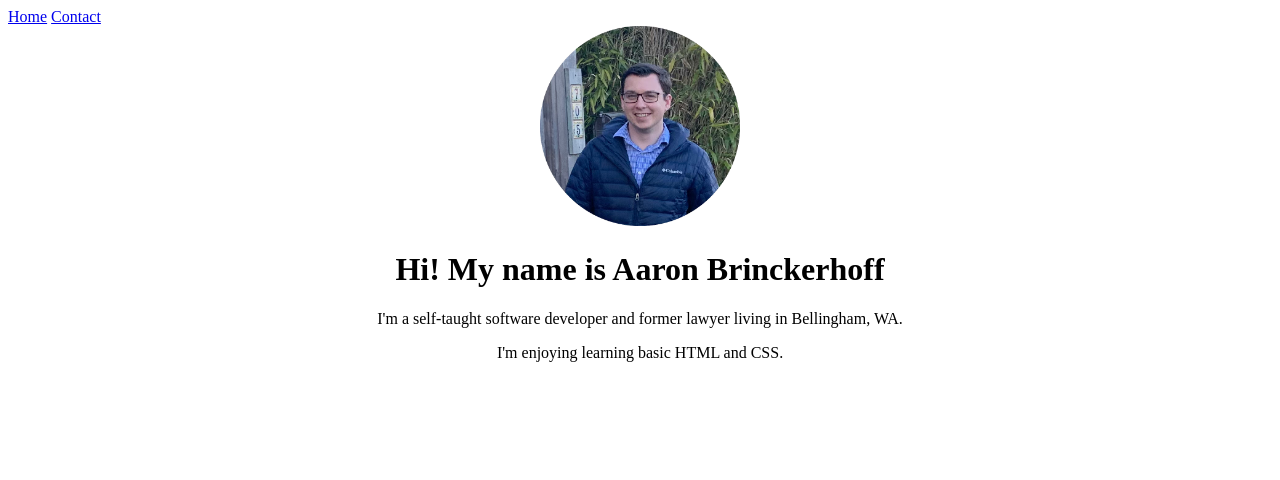
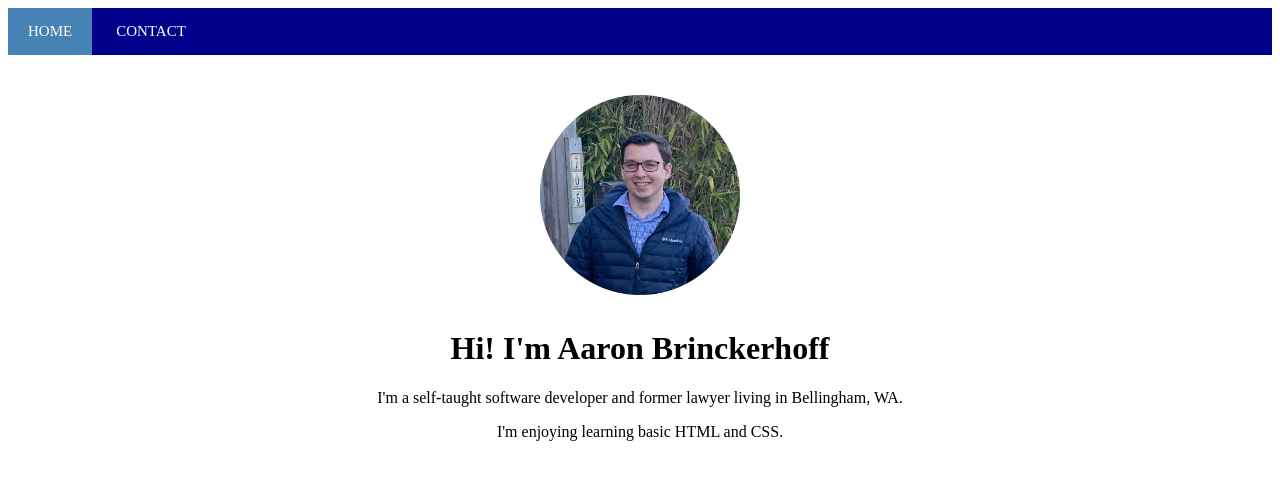
Before and after one commit to AaronAWB/personal_website, a plain HTML site: page index.html in a window 1280 px wide. Drawn offline with Linux system fonts and the light colour scheme.

Commit message:
add navigation bar

```diff
--- a/index.html
+++ b/index.html
@@ -4,19 +4,26 @@
     <meta charset="UTF-8">
     <meta http-equiv="X-UA-Compatible" content="IE=edge">
     <meta name="viewport" content="width=device-width, initial-scale=1.0">
-    <title>Aaron Brinckerhoff</title>
+    <title>Home Page</title>
     <link rel="stylesheet" href="styles.css">
 </head>
+
 <body>
-    <div>
-        <a href="#">Home</a>
-        <a href="contact.html">Contact</a>
+    <header>
+        <nav>
+            <ul>
+                <li class="current"><a href="#">Home</a></li>
+                <li class="new"><a href="contact.html">Contact</a></li>
+            </ul>
+        </nav>
+    </header>
+
+    <div class="image_container">
+        <img src="images/aaron.jpg" alt="headshot" height="200px" width="200px">
     </div>
-    <div class="image_container">
-        <img src="images/aaron.jpg" height="200px" width="200px">
-    </div>
+
     <div class="text_container">
-        <h1>Hi! My name is Aaron Brinckerhoff</h1>
+        <h1>Hi! I'm Aaron Brinckerhoff</h1>
         <p>I'm a self-taught software developer and former lawyer living in Bellingham, WA.</p>
         <p>I'm enjoying learning basic HTML and CSS.</p>
     </div>
--- a/styles.css
+++ b/styles.css
@@ -1,7 +1,56 @@
 .image_container {
     text-align: center;
+    padding-top: 40px;
+    padding-bottom: 10px;
 }
 
 .text_container {
     text-align: center;
 }
+
+#contact {
+    padding: 40px;
+}
+
+header {
+    background-color: darkblue;
+}
+
+header::after {
+    content: '';
+    display: table;
+    clear: both;
+}
+
+.current {
+    background-color: #4682b4;
+    color: white
+}
+
+.new:hover {
+    background-color: #F4EBD0
+}
+
+nav {
+    float: left;
+}
+
+nav ul {
+    margin: 0;
+    padding: 0;
+    list-style: none;
+}
+
+nav li {
+    display: inline-block;
+    padding-top: 15px;
+    padding-bottom: 15px;
+    text-transform: uppercase;
+    font-size: 15px;
+}
+
+a {
+    color: white;
+    padding: 15px 20px;
+    text-decoration: none;
+}
```
Also changed, not shown: contact.html (+9 -5 lines).
